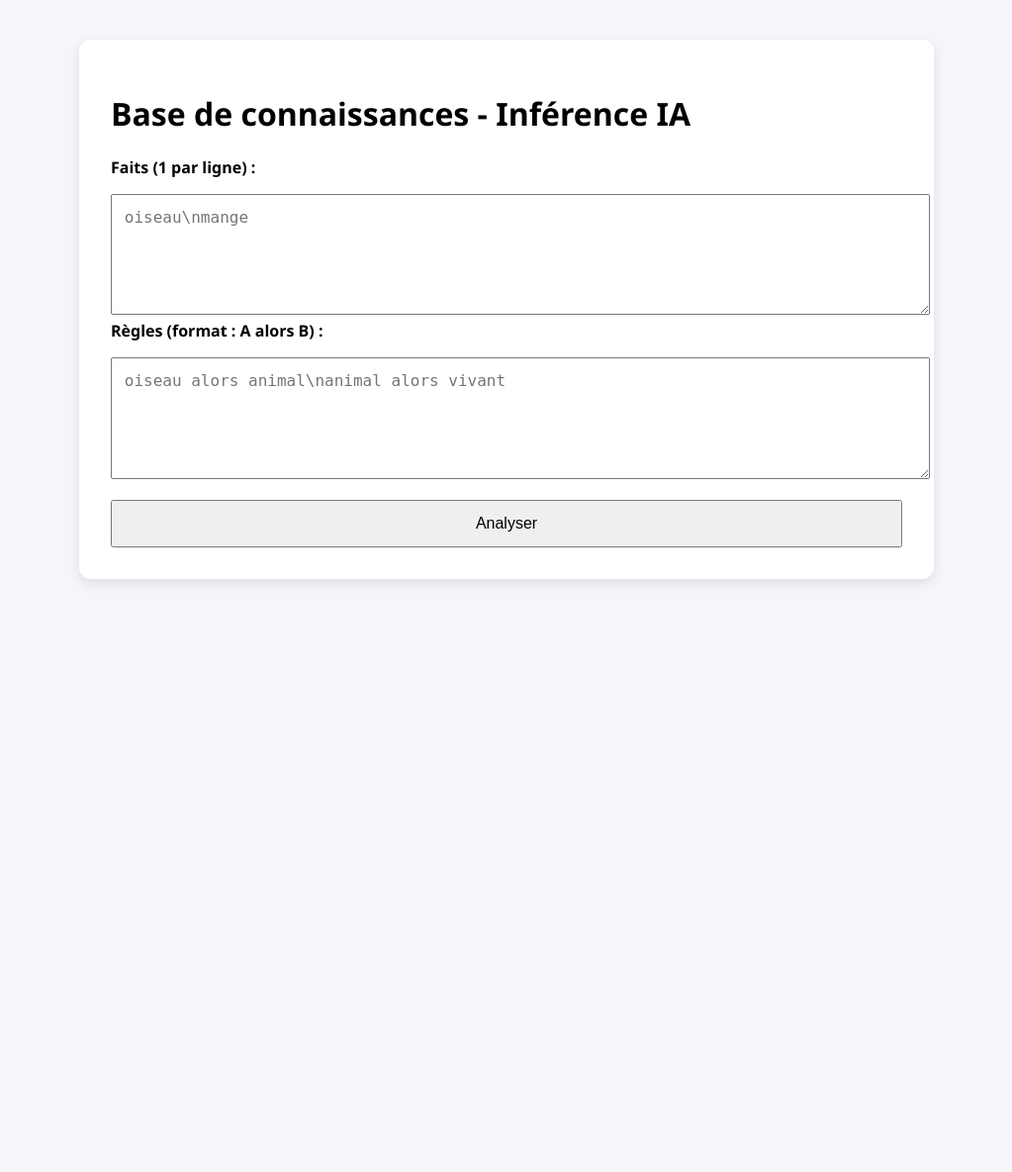
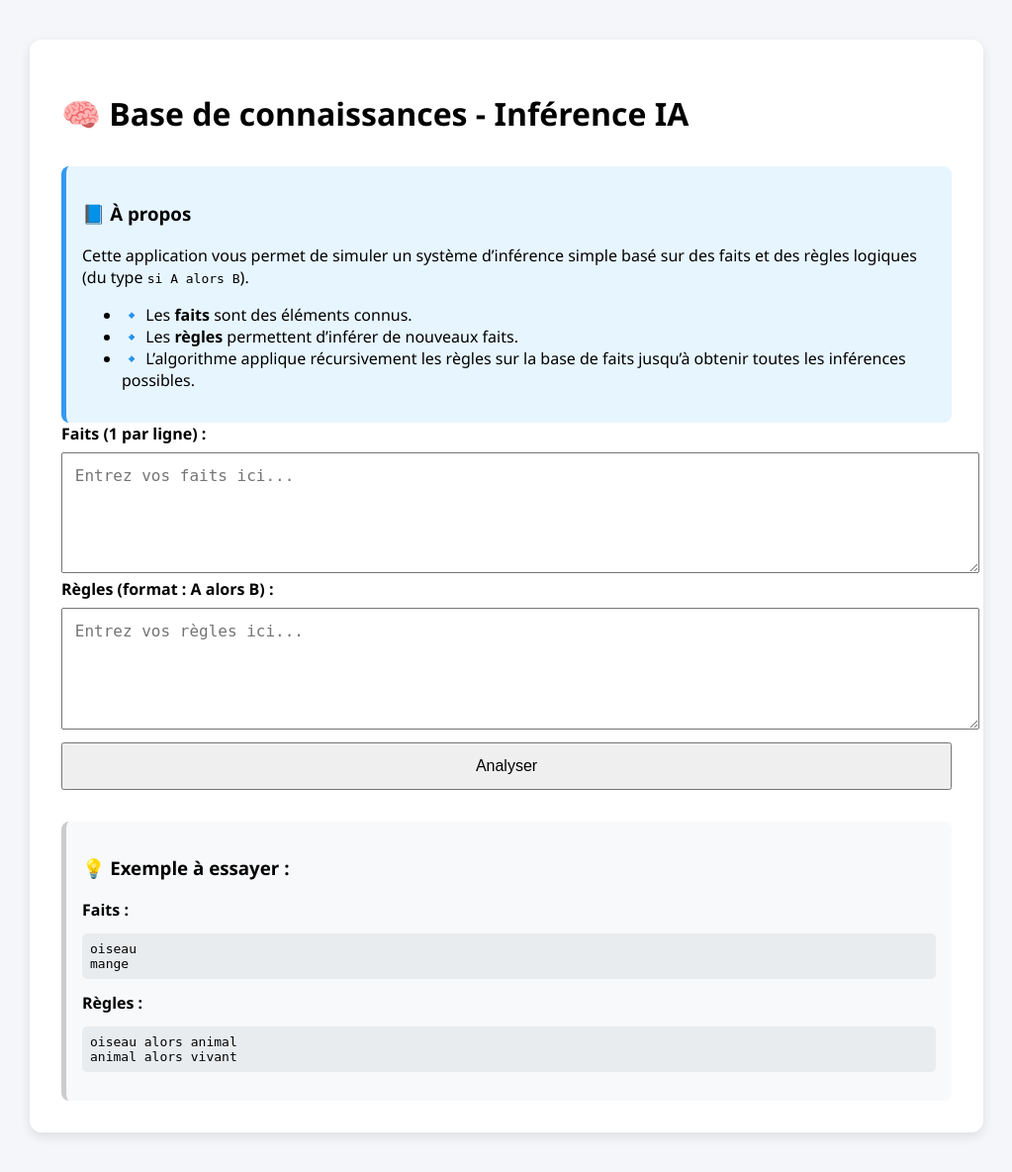
Before and after one commit to EJM0101/explorateur-ia, a Django app: template connaissance/templates/connaissance/index.html in a window 1280 px wide. Shown: the whole page at 99% size, without its empty margins (128-1151 px from the left). Before the commit the page ends 589 px from the top, so only its background shows below. Run offline with Django 4.2, Linux system fonts and the light colour scheme; the template is opened without the code that fills it, so the values that code supplies are empty; some libraries are stand-ins or nearby versions.

Commit message:
Update index.html

```diff
--- a/connaissance/templates/connaissance/index.html
+++ b/connaissance/templates/connaissance/index.html
@@ -11,7 +11,7 @@
       padding: 2rem;
     }
     .container {
-      max-width: 800px;
+      max-width: 900px;
       margin: auto;
       background: white;
       padding: 2rem;
@@ -21,7 +21,7 @@
     textarea, button {
       width: 100%;
       padding: 0.8rem;
-      margin-top: 1rem;
+      margin-top: 0.5rem;
       font-size: 1rem;
     }
     #network {
@@ -51,21 +51,63 @@
       margin-top: 1rem;
       border-radius: 5px;
     }
+    .info-box {
+      margin-top: 2rem;
+      padding: 1rem;
+      background: #e7f5ff;
+      border-left: 5px solid #339af0;
+      border-radius: 8px;
+    }
+    .example-box {
+      margin-top: 2rem;
+      background: #f8f9fa;
+      padding: 1rem;
+      border-left: 5px solid #ccc;
+      border-radius: 8px;
+    }
+    .example-box pre {
+      background: #e9ecef;
+      padding: 0.5rem;
+      border-radius: 5px;
+      overflow-x: auto;
+    }
   </style>
 </head>
 <body>
   <div class="container">
-    <h1>Base de connaissances - Inférence IA</h1>
+    <h1>🧠 Base de connaissances - Inférence IA</h1>
+
+    <div class="info-box">
+      <h3>📘 À propos</h3>
+      <p>Cette application vous permet de simuler un système d’inférence simple basé sur des faits et des règles logiques (du type <code>si A alors B</code>).</p>
+      <ul>
+        <li>🔹 Les <strong>faits</strong> sont des éléments connus.</li>
+        <li>🔹 Les <strong>règles</strong> permettent d’inférer de nouveaux faits.</li>
+        <li>🔹 L’algorithme applique récursivement les règles sur la base de faits jusqu’à obtenir toutes les inférences possibles.</li>
+      </ul>
+    </div>
+
     <form method="POST">
       {% csrf_token %}
       <label><strong>Faits (1 par ligne) :</strong></label>
-      <textarea name="faits" rows="5" placeholder="oiseau\nmange">{{ faits_initiaux|join:"\n" }}</textarea>
+      <textarea name="faits" rows="5" placeholder="Entrez vos faits ici...">{{ faits_initiaux|join:"\n" }}</textarea>
 
       <label><strong>Règles (format : A alors B) :</strong></label>
-      <textarea name="regles" rows="5" placeholder="oiseau alors animal\nanimal alors vivant">{{ regles|join:"\n" }}</textarea>
+      <textarea name="regles" rows="5" placeholder="Entrez vos règles ici...">{{ regles|join:"\n" }}</textarea>
 
       <button type="submit">Analyser</button>
     </form>
+
+    <div class="example-box">
+      <h3>💡 Exemple à essayer :</h3>
+      <strong>Faits :</strong>
+      <pre>oiseau
+mange</pre>
+
+      <strong>Règles :</strong>
+      <pre>oiseau alors animal
+animal alors vivant</pre>
+    </div>
 
     {% if invalides %}
       <div class="warning">
@@ -80,14 +122,14 @@
 
     {% if faits_final %}
     <div class="result-box">
-      <h3>Faits finaux :</h3>
+      <h3>🧾 Faits finaux :</h3>
       <ul>
         {% for f in faits_final %}
           <li>{{ f }}</li>
         {% endfor %}
       </ul>
 
-      <h3>Inférences :</h3>
+      <h3>🔍 Inférences appliquées :</h3>
       <ul>
         {% for t in trace %}
           <li>{{ t }}</li>
```
